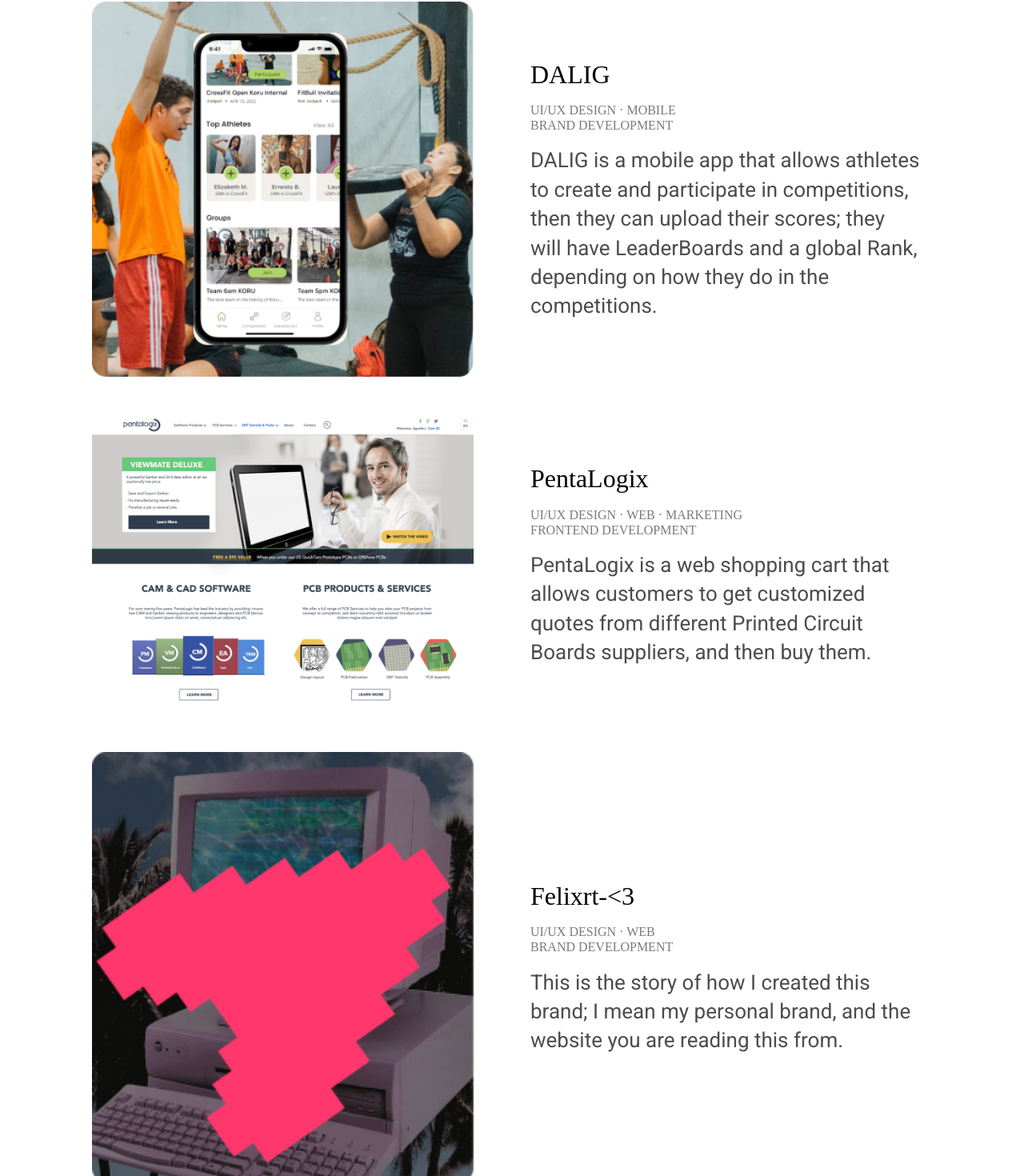
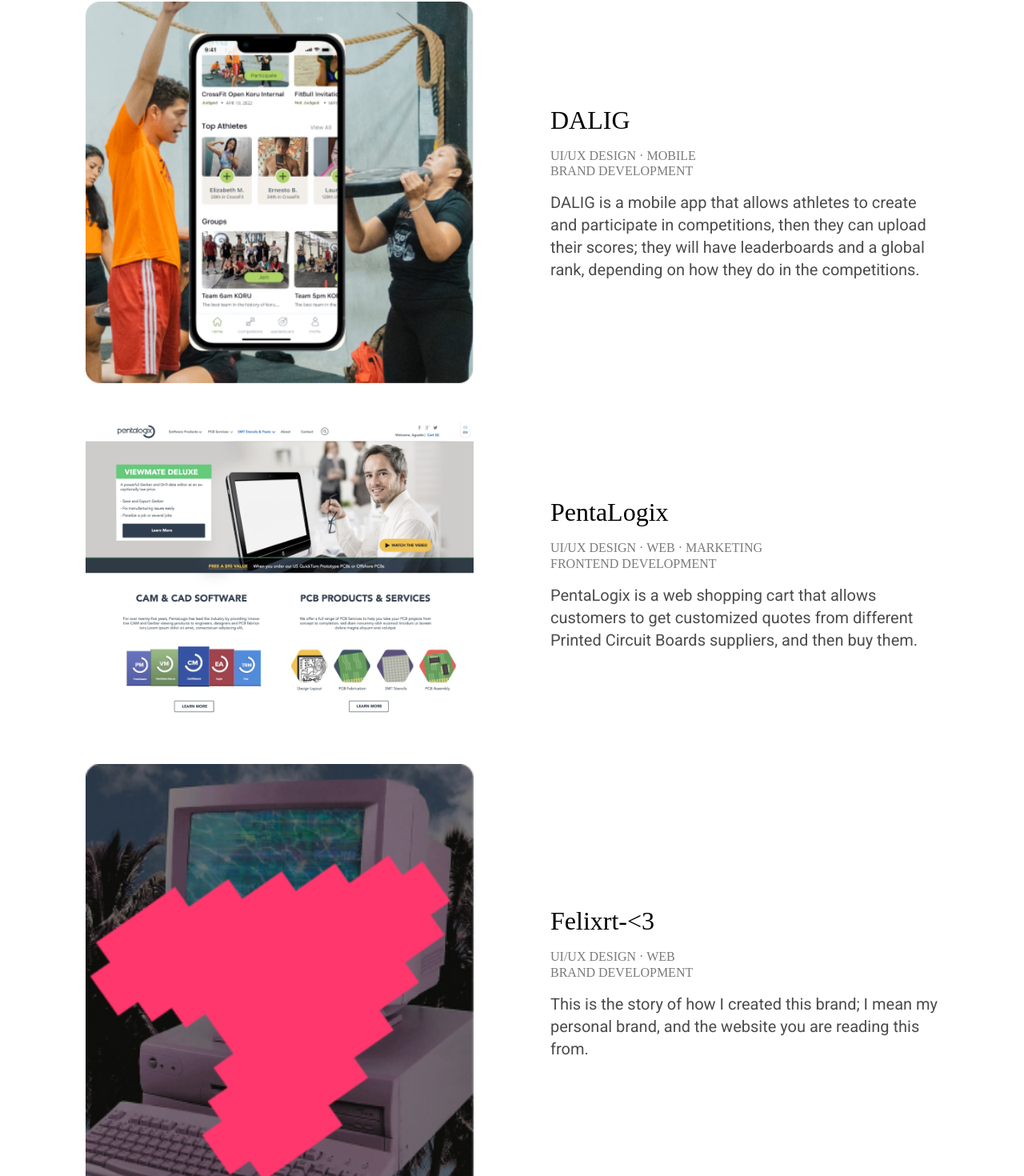
Before and after one commit to frivasto/felixrt, a React (Create React App) app: page /Portfolio in a window 1280 px wide. Shown: the part 534-2004 px from the top of the page at 80% size. Built offline with nearby package versions, Linux system fonts and the light colour scheme.

Commit message:
More refinements to portfolio responsive and type hierarchy

```diff
--- a/src/components/misc/PortfolioShuffle.js
+++ b/src/components/misc/PortfolioShuffle.js
@@ -1,7 +1,4 @@
 import React from 'react'
-import $ from 'jquery'
-import Shuffle from 'shufflejs';
-import { Modal } from 'bootstrap';
 import { Link } from 'react-router-dom';
 
 class PortfolioShuffle extends React.Component{
@@ -12,41 +9,42 @@ class PortfolioShuffle extends React.Component{
             <React.Fragment>
                 <section className="section portfolio">
                     <div className="container-fluid">
+
                     {/* ping pong photo descriptions */}
                      <div className="row ping-pong-photo">
-                            <div className="col-10 offset-1">
+                        <div className="col-11 col-md-10 mx-auto">
                             <div className="row align-items-center">
-                                    <div className="col-12 col-md-6 px-2 pr-md-5 mb-5 mb-md-0">
+                                <div className="col-12 col-md-6 px-0 pr-md-5 mb-5 mb-md-0">
                                     <Link to='/Portfolio/Dalig'>
                                         <img className="portfolio-img" src={ process.env.PUBLIC_URL + '/images/home/dalig.jpg'}
                                                 alt="Pentalogix Analytics"/>
                                     </Link>
                                 </div>
-                                    <div className="col-12 col-md-6">
+                                <div className="col-12 col-md-6 px-0 pl-md-5">
                                     <Link to='/Portfolio/Dalig'>
-                                            <h2 className="mb-3 text-left px-1 px-md-2">DALIG</h2>
+                                        <h2 className="mb-3 text-left">DALIG</h2>
                                     </Link>
-                                        <h6 className="mb-3 text-left tagline px-1 px-md-2">UI/UX DESIGN  · MOBILE<br/>BRAND DEVELOPMENT</h6>
-                                        <p className="display lead-paragraph px-1 px-md-2 mb-5 mb-md-0">
+                                    <h6 className="mb-3 text-left tagline">UI/UX DESIGN  · MOBILE<br/>BRAND DEVELOPMENT</h6>
+                                    <p className="lead-paragraph mb-5 mb-md-0">
                                         DALIG is a mobile app that allows athletes to create and participate in competitions,
-                                            then they can upload their scores; they will have LeaderBoards and a
-                                            global Rank, depending on how they do in the competitions.
+                                        then they can upload their scores; they will have leaderboards and a
+                                        global rank, depending on how they do in the competitions.
                                     </p>
                                 </div>
                             </div>
                             <div className="row align-items-center mt-5">
-                                <div className="col-12 col-md-6 px-2 pr-md-5 mb-5 mb-md-0">
+                                <div className="col-12 col-md-6 px-0 pr-md-5 mb-5 mb-md-0">
                                         <Link to='/Portfolio/Pentalogix'>
                                             <img className="portfolio-img" src={ process.env.PUBLIC_URL + '/images/home/pentalogix.png'}
                                                     alt="Pentalogix Analytics"/>
                                         </Link>
                                 </div>
-                                    <div className="col-12 col-md-6">
+                                <div className="col-12 col-md-6 px-0 pl-md-5">
                                     <Link to='/Portfolio/Pentalogix'>
-                                            <h2 className="mb-3 text-left px-1 px-md-2">PentaLogix</h2>
+                                        <h2 className="mb-3 text-left">PentaLogix</h2>
                                     </Link>
-                                        <h6 className="mb-3 text-left tagline px-1 px-md-2">UI/UX  DESIGN    ·    WEB    ·    MARKETING <br/> FRONTEND DEVELOPMENT    </h6>
-                                        <p className="display lead-paragraph px-1 px-md-2 mb-5 mb-md-0">
+                                    <h6 className="mb-3 text-left tagline">UI/UX  DESIGN    ·    WEB    ·    MARKETING <br/> FRONTEND DEVELOPMENT    </h6>
+                                    <p className="lead-paragraph mb-5 mb-md-0">
                                         PentaLogix is a web shopping cart that allows customers to get customized quotes from
                                         different Printed Circuit Boards suppliers, and then buy them.
                                     </p>
@@ -54,18 +52,18 @@ class PortfolioShuffle extends React.Component{
 
                             </div>
                             <div className="row align-items-center mt-5">
-                                    <div className="col-12 col-md-6 px-2 pr-md-5 mb-5 mb-md-0">
+                                <div className="col-12 col-md-6 px-0 pr-md-5 mb-5 mb-md-0">
                                     <Link to='/Portfolio/ThisBrand'>
                                         <img className="portfolio-img" src={ process.env.PUBLIC_URL + '/images/home/felixrt.jpg'}
                                             alt="Pentalogix Analytics"/>
                                     </Link>
                                 </div>
-                                    <div className="col-12 col-md-6 ">
+                                <div className="col-12 col-md-6 px-0 pl-md-5 ">
                                     <Link to='/Portfolio/ThisBrand'>
-                                            <h2 className="mb-3 text-left px-1 px-md-2">Felixrt-&lt;3</h2>
+                                        <h2 className="mb-3 text-left">Felixrt-&lt;3</h2>
                                     </Link>
-                                        <h6 className="mb-3 text-left tagline px-1 px-md-2">UI/UX DESIGN  · WEB <br/>BRAND DEVELOPMENT</h6>
-                                        <p className="display lead-paragraph px-1 px-md-2 mb-5 mb-md-0">
+                                    <h6 className="mb-3 text-left tagline">UI/UX DESIGN  · WEB <br/>BRAND DEVELOPMENT</h6>
+                                    <p className="lead-paragraph mb-5 mb-md-0">
                                         This is the story of how I created this brand; I mean my personal brand,
                                         and the website you are reading this from.
                                     </p>
```
Also changed, not shown: src/components/misc/HomePortfolio.jsx (+17 -17 lines). Lines whose indentation alone changed are shown as unchanged.
